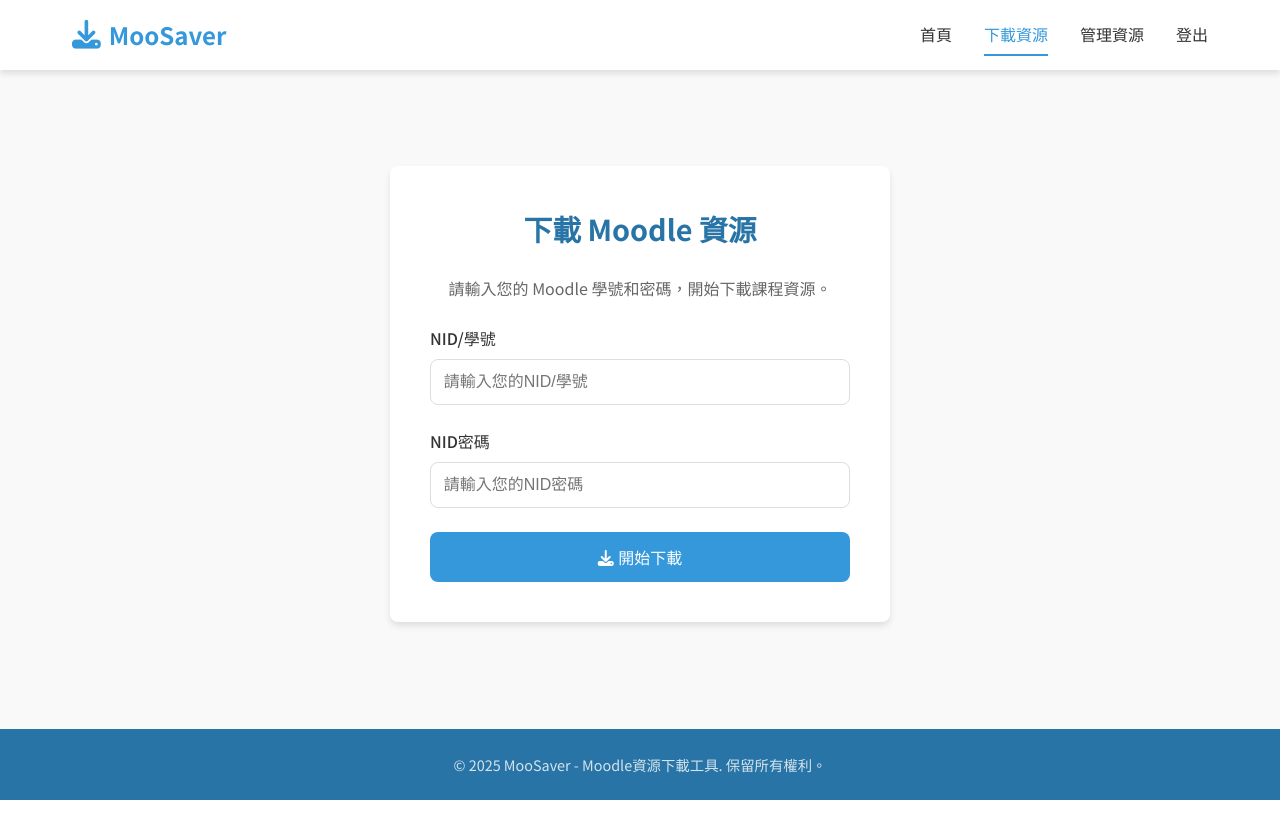
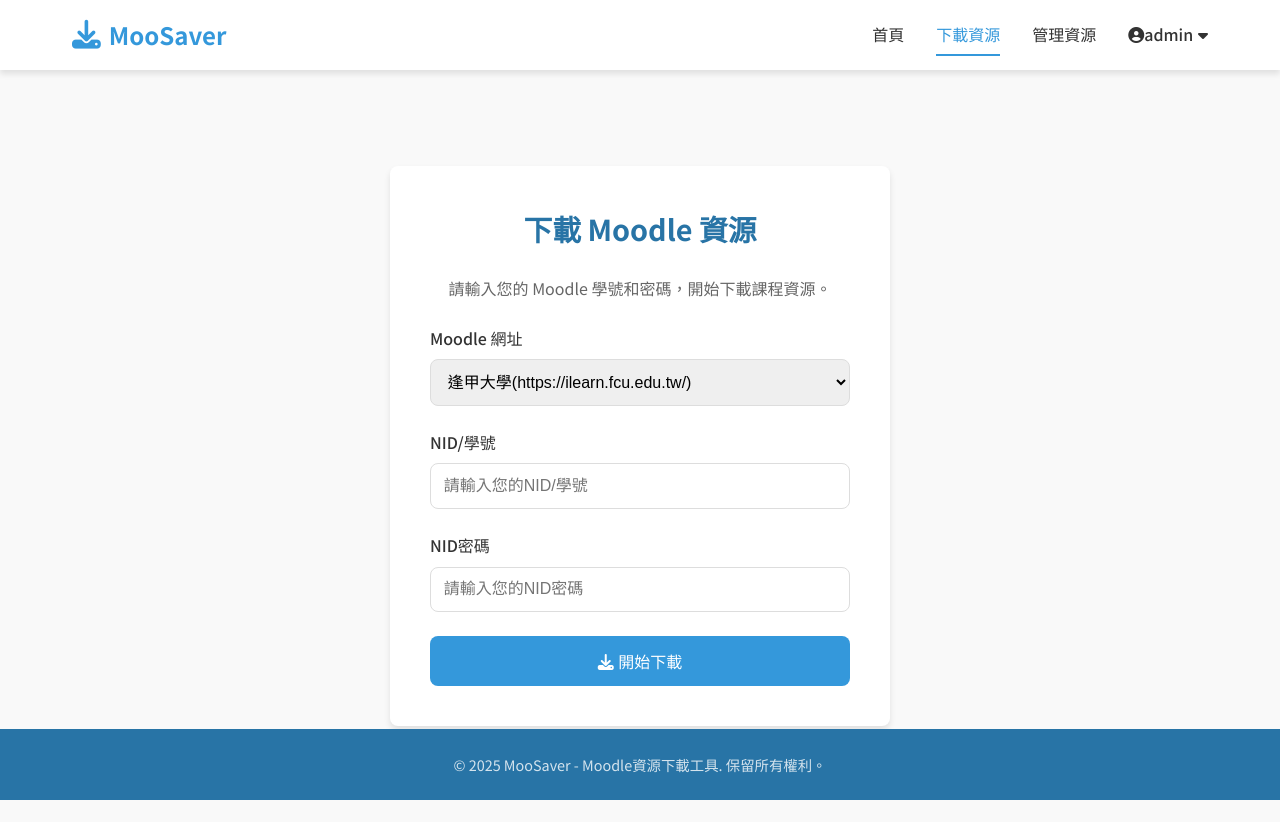
Before and after one commit to 0BlueYan0/moosaver, a Django app: page /download/ in a window 1280 px wide. Before the commit the page ends 800 px from the top, so only its background shows below. Run offline with Django 5.2, Linux system fonts and the light colour scheme; a user stored in the database is signed in.

Commit message:
註冊後會新增使用者資料夾、頁面修改

```diff
--- a/download/templates/download_page.html
+++ b/download/templates/download_page.html
@@ -231,6 +231,46 @@
             opacity: 0.8;
         }
 
+        .user-dropdown {
+            position: relative;
+        }
+
+        .user-link {
+            display: flex;
+            align-items: center;
+            cursor: pointer;
+        }
+
+        .dropdown-menu {
+            position: absolute;
+            top: 100%;
+            left: 0;
+            background-color: var(--card-bg);
+            box-shadow: var(--shadow);
+            border-radius: var(--radius);
+            padding: 0.5rem 0;
+            display: flex;
+            flex-direction: column;
+            gap: 0.5rem;
+            z-index: 1000;
+            width: auto;              /* 讓寬度自動 */
+            min-width: max-content;   /* 最小寬度為內容寬度 */
+            white-space: nowrap;      /* 不換行 */
+        }
+
+        .dropdown-item {
+            padding: 0.5rem 1rem;
+            text-decoration: none;
+            color: var(--text-color);
+            transition: var(--transition);
+        }
+
+        .dropdown-item:hover {
+            background-color: var(--primary-light);
+            color: white;
+        }
+
+
         /* 響應式設計 */
         @media (max-width: 768px) {
             .burger {
@@ -276,7 +316,17 @@
                     <a href="/" class="nav-link">首頁</a>
                     <a href="/download/" class="nav-link active">下載資源</a>
                     <a href="#" class="nav-link">管理資源</a>
-                    <a href="#" class="nav-link" @click.prevent="logout">登出</a>
+                    <!-- 使用者下拉選單 -->
+                    <div class="user-dropdown" @mouseenter="userMenu = true" @mouseleave="userMenu = false">
+                        <a href="#" class="nav-link user-link" @click.prevent="userMenu = !userMenu">
+                            <i class="fas fa-user-circle"></i> {{ username }}
+                            <i class="fas fa-caret-down" style="margin-left: 0.3em;"></i>
+                        </a>
+                        <div class="dropdown-menu" v-show="userMenu">
+                            <a href="/users/profile/" class="dropdown-item">個人資料</a>
+                            <a href="#" class="dropdown-item" @click.prevent="logout">登出</a>
+                        </div>
+                    </div>
                 </div>
                 <div class="burger" @click="toggleMenu">
                     <i :class="menuActive ? 'fas fa-times' : 'fas fa-bars'"></i>
@@ -292,6 +342,23 @@
                 </p>
 
                 <form @submit.prevent="startDownload">
+                    <!-- 新增 Moodle 網址選擇 -->
+                    <div class="form-group">
+                        <label for="moodleUrl" class="form-label">Moodle 網址</label>
+                        <select id="moodleUrl" v-model="selectedUrl" class="form-input">
+                            <option value="https://ilearn.fcu.edu.tw/">逢甲大學(https://ilearn.fcu.edu.tw/)</option>
+                            <option value="custom">自訂網址</option>
+                        </select>
+                        <input
+                            v-if="selectedUrl === 'custom'"
+                            type="text"
+                            v-model="customUrl"
+                            class="form-input"
+                            placeholder="請輸入自訂 Moodle 網址"
+                            style="margin-top: 0.5rem;"
+                        >
+                    </div>
+
                     <div class="form-group">
                         <label for="studentId" class="form-label">NID/學號</label>
                         <input type="text" id="studentId" v-model="studentId" class="form-input"
@@ -328,6 +395,8 @@
                     menuActive: false,
                     studentId: '',
                     password: '',
+                    selectedUrl: 'https://ilearn.fcu.edu.tw/',
+                    customUrl: '',
                     isLoading: false
                 }
             },
@@ -338,6 +407,8 @@
                 startDownload() {
                     this.isLoading = true;
 
+                    const moodleUrl = this.selectedUrl === 'custom' ? this.customUrl : this.selectedUrl;
+
                     // 向後端發送下載請求
                     fetch('/api/download/', {
                         method: 'POST',
@@ -347,7 +418,8 @@
                         },
                         body: JSON.stringify({
                             student_id: this.studentId,
-                            password: this.password
+                            password: this.password,
+                            moodle_url: moodleUrl
                         })
                     })
                         .then(response => response.json())
--- /dev/null
+++ b/requirements.txt
@@ -0,0 +1 @@
+moodle-dl==2.3.13
--- a/users/views.py
+++ b/users/views.py
@@ -103,6 +103,11 @@
                     password=password
                 )
 
+                # 註冊成功後建立使用者資料夾
+                import os
+                user_dir = os.path.join('users', user.username)
+                os.makedirs(user_dir, exist_ok=True)
+
                 # 登入新創建的用戶
                 login(request, user)
 
```
Also changed, not shown: download/templates/home_page.html (+52 -2 lines).
